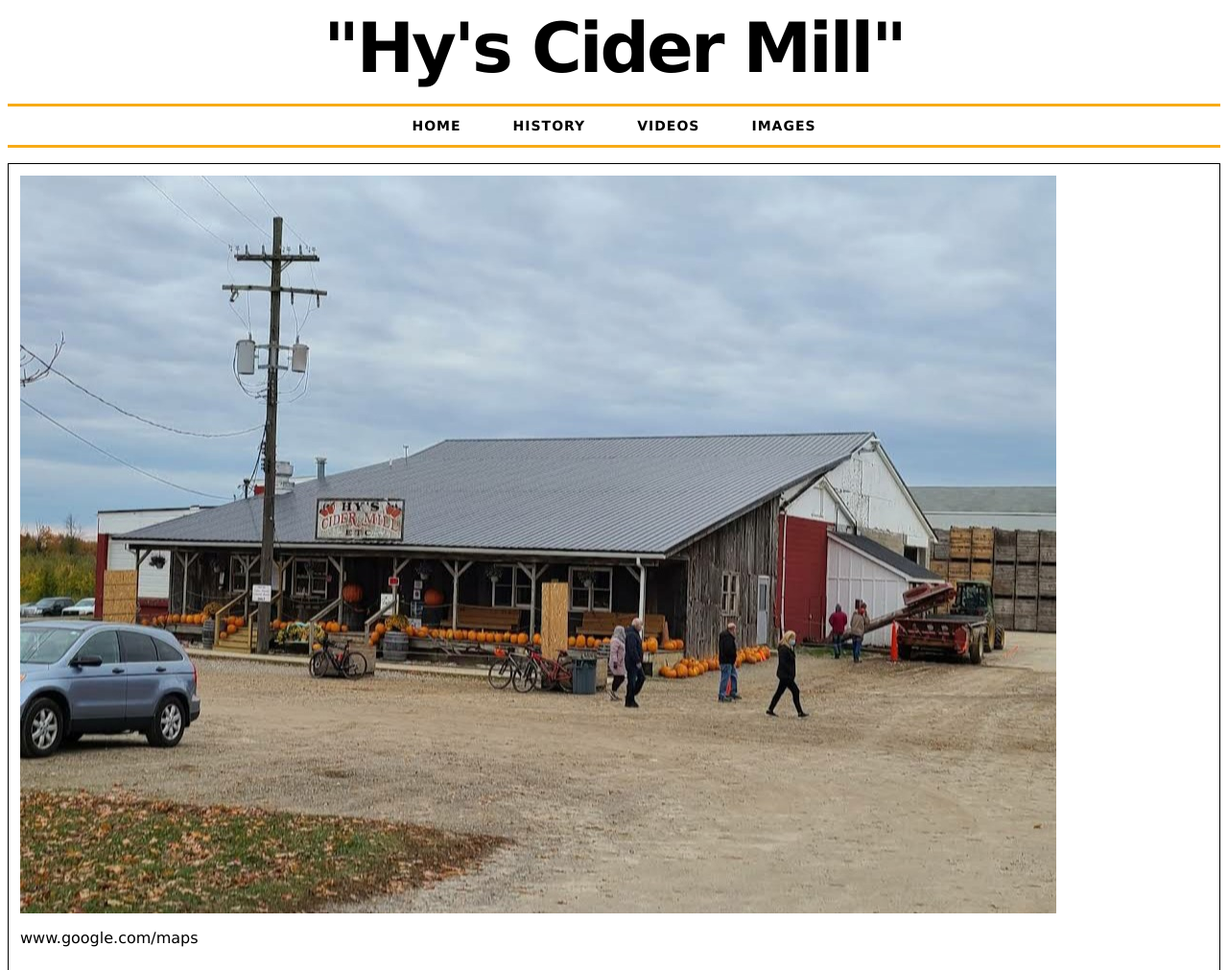
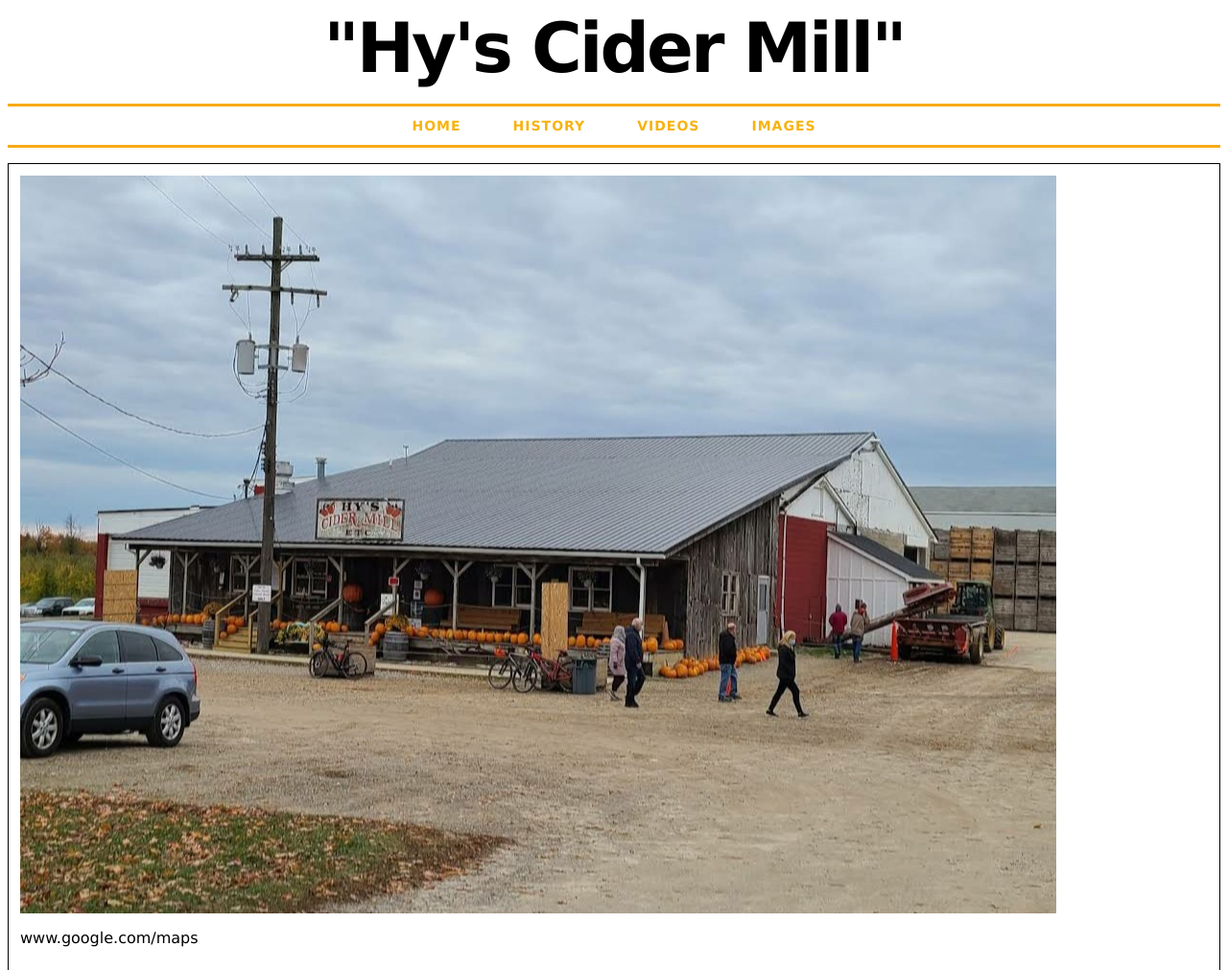
Before and after one commit to aalsabans/Hello-World-, a plain HTML site: page midterm/midterm.html in a window 1280 px wide. Shown: the top 1011 px of the page at 96% size. Drawn offline with Linux system fonts and the light colour scheme.

Commit message:
Update midtermstyle.css

```diff
--- a/midterm/midtermstyle.css
+++ b/midterm/midtermstyle.css
@@ -52,7 +52,7 @@ nav ul li{
 }
 
 nav ul li a {
-  color:black;
+  color:#f7b30f;
   text-decoration: none;
   padding: 12px;
   display: block;
```
